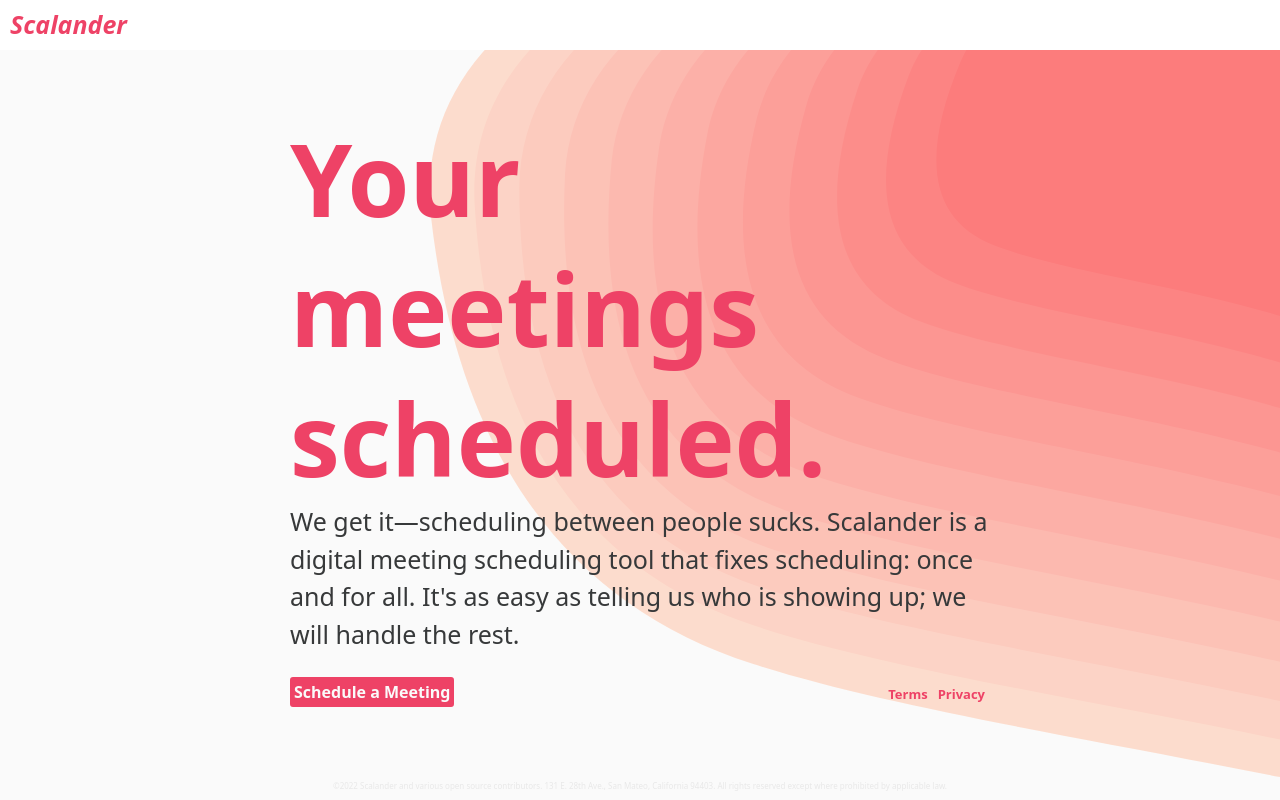
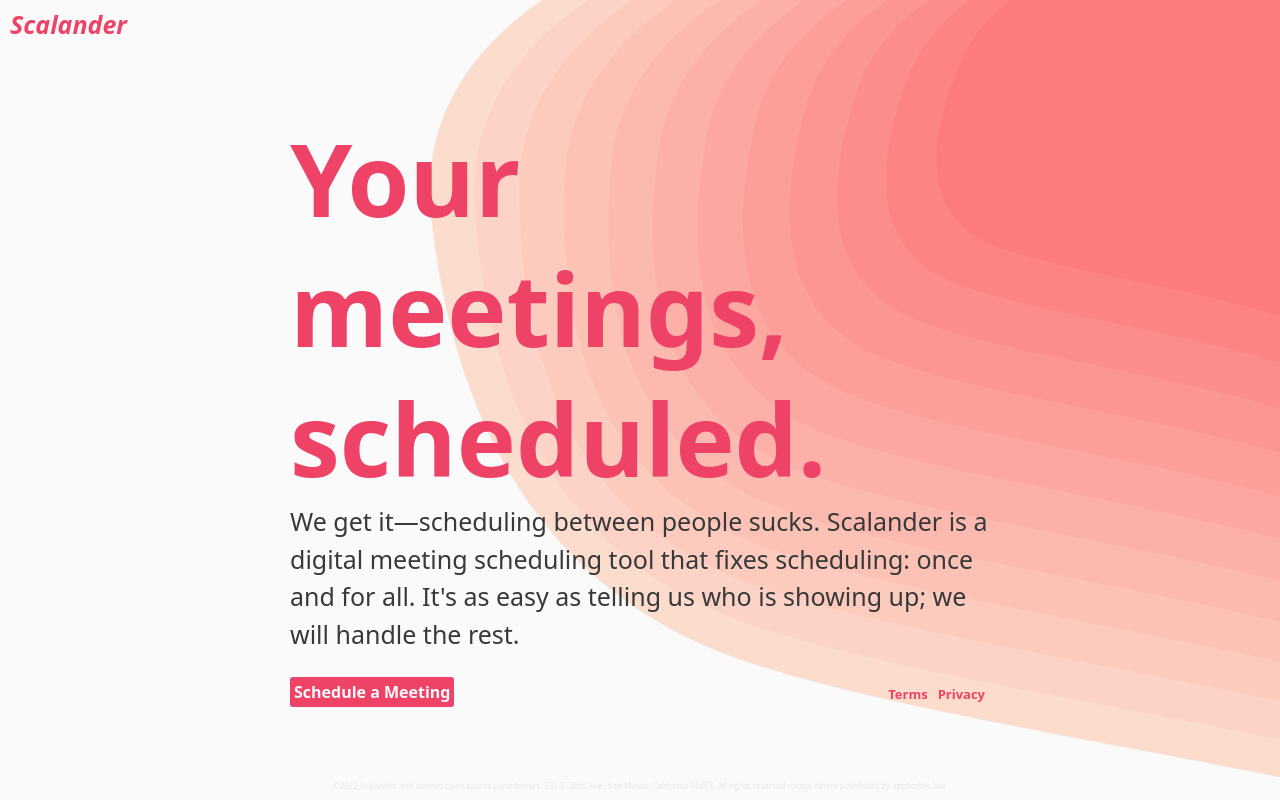
Before and after one commit to scalander/scalander, a SvelteKit app in the folder frontend/: page / in a window 1280 px wide. Built offline with nearby package versions, Linux system fonts and the light colour scheme.

Commit message:
header changes

```diff
--- a/frontend/src/lib/strings.json
+++ b/frontend/src/lib/strings.json
@@ -1,4 +1,5 @@
 {
+    "HOMEPAGE_CALLOUT": "Your meetings, scheduled.",
     "HOMEPAGE_DESCRIPTION":"We get it—scheduling between people sucks. Scalander is a digital meeting scheduling tool that fixes scheduling: once and for all. It's as easy as telling us who is showing up; we will handle the rest. ",
     "HOMEPAGE_BUTTON":"Schedule a Meeting",
     "DATETIMERANGEPICKER_SELECT_DATE": "Select a date on the left!",
--- a/frontend/src/routes/+page.svelte
+++ b/frontend/src/routes/+page.svelte
@@ -17,7 +17,7 @@
 <div id="center-clearfix">
     <div id="center">
         <!-- hard coded string because its the darn app's name -->
-        <h2 class="callout">Your meetings scheduled.</h2>
+        <h2 class="callout">{strings.HOMEPAGE_CALLOUT}</h2>
         <p class="callout-text">{strings.HOMEPAGE_DESCRIPTION}</p>
         <br />
         <a href="./create"><Button primary>{strings.HOMEPAGE_BUTTON}</Button></a>
@@ -36,7 +36,6 @@
         float: top;
         height: 50px;
         padding: 10px;
-        background: var(--accented-background);
         display: flex;
         flex-direction: row;
         align-items: center;
```
